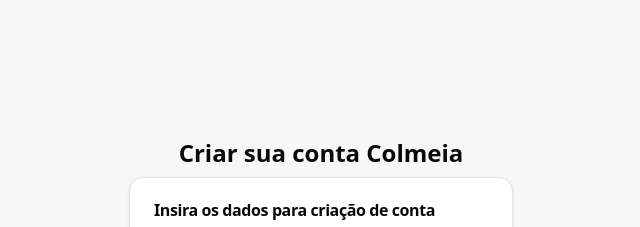
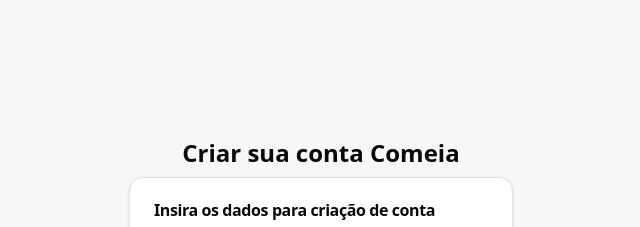
Before and after one commit to Daniel-san8/colmeia-checkout, a Next.js app: page /register in a window 1280 px wide. Shown: the top 227 px of the page, without its empty margins (319-959 px from the left). Built offline with nearby package versions, Linux system fonts and the light colour scheme.

Commit message:
feat: change name

```diff
--- a/src/app/layout.tsx
+++ b/src/app/layout.tsx
@@ -14,8 +14,8 @@
 });
 
 export const metadata: Metadata = {
-  title: 'Checkout Colmeia',
-  description: 'Checkout feito para a Colmeia',
+  title: 'Checkout Comeia',
+  description: 'Checkout feito para a Comeia',
 };
 
 export default function RootLayout({
--- a/src/app/page.tsx
+++ b/src/app/page.tsx
@@ -80,7 +80,7 @@
           className="rounded-md"
         />
         <p className="ml-4 text-xl font-bold lg:text-3xl text-gray-800">
-          Checkout Colmeia
+          Checkout Comeia
         </p>
 
         <Button
--- a/src/app/register/page.tsx
+++ b/src/app/register/page.tsx
@@ -48,7 +48,7 @@
   return (
     <div className="p-4 w-full h-screen flex flex-col justify-center items-center bg-[#F7F7F7] font-sans">
       <header className="text-2xl py-2 font-bold mx-auto">
-        Criar sua conta Colmeia
+        Criar sua conta Comeia
       </header>
 
       <Card className="w-full max-w-sm">
```
